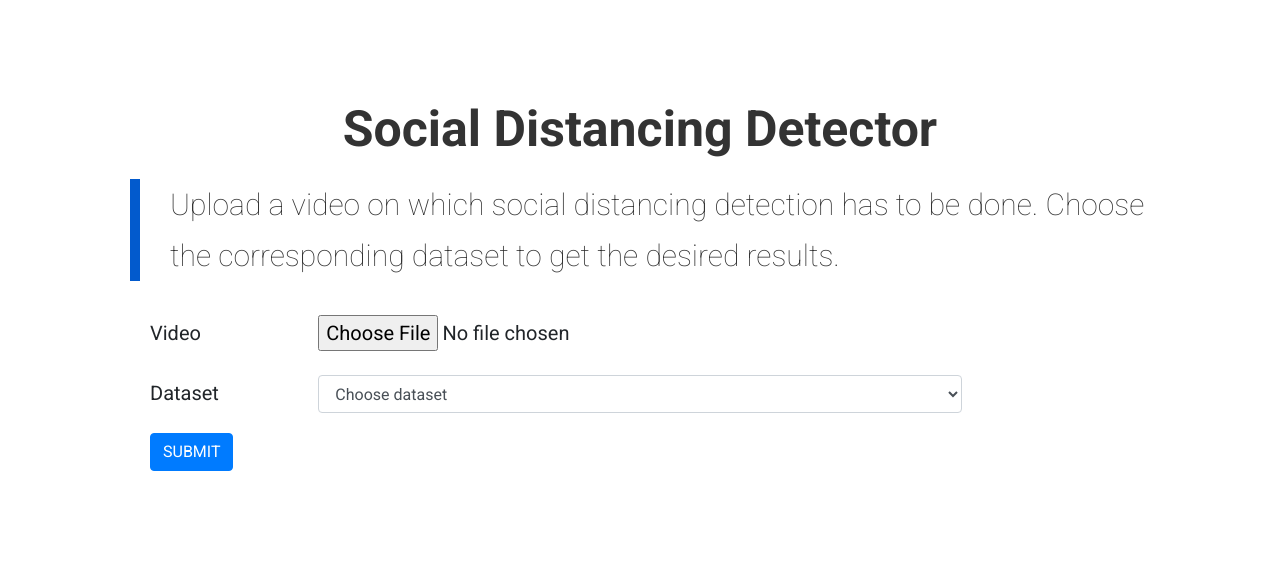
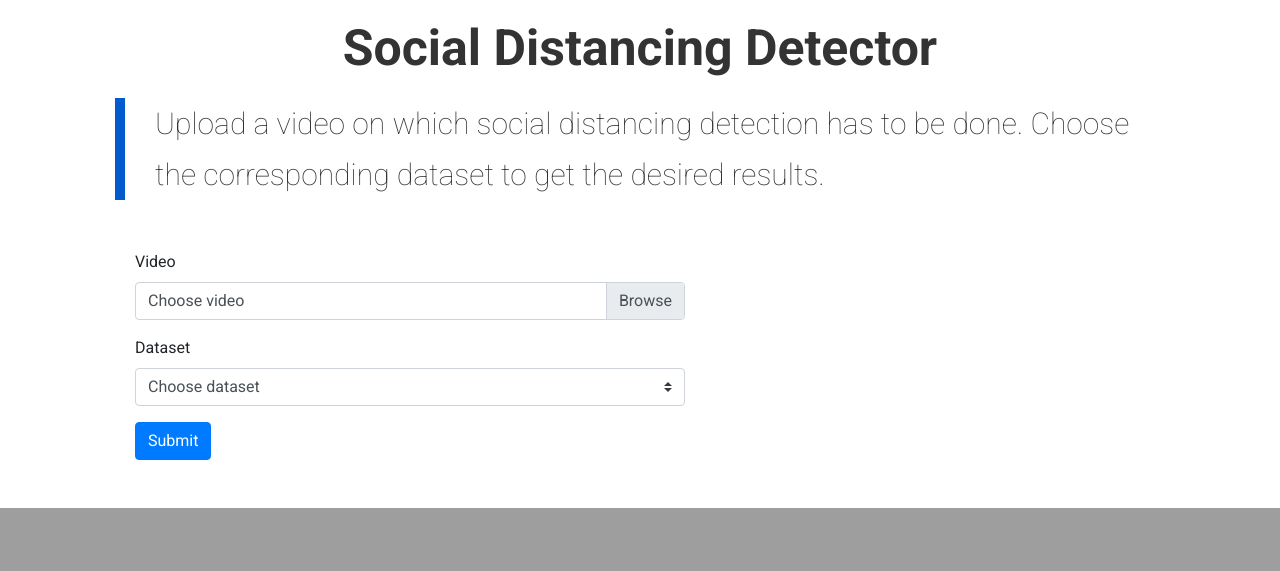
Before and after one commit to ujjawalpabreja99/social_distancing_detection, a Flask app: page / in a window 1280 px wide. Shown: the part 2086-2657 px from the top of the page. After the commit the page ends 2594 px from the top, so only its background shows below. Run offline with Flask 2, Linux system fonts and the light colour scheme; some libraries are stand-ins or nearby versions.

Commit message:
index.html frontend enhanced, js file refactored

```diff
--- /dev/null
+++ b/static/javascript/script.js
@@ -0,0 +1,29 @@
+const fileInput = document.querySelector(".custom-file-input");
+
+fileInput.addEventListener("change", (event) => {
+  const fileName = document.getElementById("video").files[0].name;
+  const fileLabel = event.target.nextElementSibling;
+  fileLabel.innerText = fileName;
+});
+
+const form = document.getElementById("form");
+
+form.addEventListener("submit", () => {
+  const dataset = document.getElementById("dataset").value;
+  const video = document.getElementById("video").value;
+
+  if (!video) {
+    event.preventDefault();
+    form.classList.add("was-validated");
+    return false;
+  }
+  if (!dataset) {
+    event.preventDefault();
+    form.classList.add("was-validated");
+    return false;
+  }
+
+  const loader = document.getElementById("loader");
+  loader.classList.add("remove-cover");
+  return true;
+});
--- a/static/stylesheets/style.css
+++ b/static/stylesheets/style.css
@@ -114,7 +114,7 @@
 }
 
 body {
-  font-family: "Montserrat", sans-serif, Arial, sans-serif;
+  font-family: "Roboto", Helvetica, Arial, Lucida, sans-serif;
 }
 
 .text-container {
@@ -135,6 +135,7 @@ body {
 }
 
 #subheading {
+  min-width: 720px;
   font-family: "Lobster", cursive;
   font-size: 80px;
   margin: 0;
@@ -142,7 +143,6 @@ body {
 }
 
 .heading3 {
-  font-family: "Roboto", Helvetica, Arial, Lucida, sans-serif;
   font-weight: 700;
   font-size: 50px;
   color: #333333;
@@ -153,7 +153,6 @@ body {
   line-height: 1.8em;
   color: #666;
   text-align: justify;
-  font-family: "Roboto", Helvetica, Arial, Lucida, sans-serif;
   font-weight: 100;
   font-size: 25px;
   padding: 20px 30px;
@@ -167,7 +166,6 @@ body {
   }*/
 
 .left-border-blue {
-  font-family: "Roboto", Helvetica, Arial, Lucida, sans-serif;
   font-weight: 100;
   -webkit-text-decoration-color: #0ec6c6;
   text-decoration-color: #0ec6c6;
@@ -178,3 +176,12 @@ body {
   padding-left: 30px !important;
   margin: 20px 30px 50px 30px;
 }
+
+#form-container {
+  padding: 0px 50px;
+  min-width: 1200px;
+}
+
+#video {
+  cursor: pointer;
+}
--- a/templates/index.html
+++ b/templates/index.html
@@ -26,8 +26,7 @@
     />
   </head>
   <body>
-    <!-- Loader -->
-    <div class="cover">
+    <div id="loader" class="cover">
       <div class="showbox">
         <div class="loader">
           <svg class="circular" viewBox="25 25 50 50">
@@ -56,10 +55,11 @@
       </div>
     </div>
 
-    <div style="padding: 100px" ;>
+    <div class="container my-5">
       <h3 class="heading3">
         Using Python to Monitor Social Distancing in a Public Area
       </h3>
+
       <p class="intro-para">
         Social-distancing is an important way to slow down the spread of
         infectious diseases. People are asked to limit their interactions with
@@ -80,82 +80,65 @@
       />
     </div>
 
-    <div style="padding: 100px; padding-top: 0">
+    <div class="container my-5">
       <h3 class="heading3">Social Distancing Detector</h3>
-      <h3 class="left-border-blue" style="margin-bottom: 30px">
+
+      <h3 class="left-border-blue">
         Upload a video on which social distancing detection has to be done.
         Choose the corresponding dataset to get the desired results.
       </h3>
-      <div
-        style="
-          padding: 0px 50px;
-          vertical-align: middle;
-          text-align: justify;
-          font-family: Roboto, Helvetica, Arial, Lucida, sans-serif;
-          font-weight: 100;
-          font-size: 20px;
-        "
-      >
+
+      <div id="form-container">
         <form
+          id="form"
           action="http://localhost:5000/uploader"
           method="POST"
           enctype="multipart/form-data"
+          novalidate
         >
-          <div class="form-group row">
-            <label for="vid" class="col-sm-2 col-form-label">
-              <strong>Video</strong>
-            </label>
-            <div class="col-sm-8 py-1">
-              <input
-                type="file"
-                class="form-control-file"
-                id="vid"
-                name="file"
-                accept="video/*"
-              />
+          <div class="form-group mb-3">
+            <label for="vid" class="col-md-12 px-0">Video</label>
+            <div class="col-md-6 px-0">
+              <div class="custom-file">
+                <input
+                  type="file"
+                  class="custom-file-input"
+                  id="video"
+                  name="file"
+                  accept="video/*"
+                  required
+                />
+                <label class="custom-file-label" for="validatedCustomFile">
+                  Choose video
+                </label>
+                <div class="invalid-feedback">Video required!</div>
+              </div>
             </div>
           </div>
-          <div class="form-group row">
-            <label for="dataset" class="col-sm-2 col-form-label">
-              <strong>Dataset</strong>
-            </label>
-            <div class="col-sm-8 py-1">
-              <select class="form-control" id="dataset" name="dataset">
-                <option selected disabled>Choose dataset</option>
+
+          <div class="form-group mb-3">
+            <label for="dataset" class="col-md-12 px-0">Dataset</label>
+            <div class="col-md-6 px-0">
+              <select
+                class="custom-select"
+                id="dataset"
+                name="dataset"
+                required
+              >
+                <option value="">Choose dataset</option>
                 <option value="grand_central">Grand Central</option>
                 <option value="mall">Mall</option>
                 <option value="oxford_town">Oxford Town</option>
               </select>
+              <div class="invalid-feedback">Dataset required!</div>
             </div>
           </div>
-          <button type="submit" class="btn btn-primary" onclick="funcCall()">
-            SUBMIT
-          </button>
+
+          <input id="submit" type="submit" class="btn btn-primary" />
         </form>
       </div>
     </div>
 
-    <!-- <h1>Some Heading</h1>
-    <form
-      action="http://localhost:5000/uploader"
-      method="POST"
-      enctype="multipart/form-data"
-    >
-      <label for="vid">Select video:</label>
-      <input type="file" id="vid" name="file" accept="video/*" />
-      <label for="dataset">Select a dataset:</label>
-      <select id="dataset" name="dataset">
-        <option value="grand_central">Grand Central</option>
-        <option value="mall">Mall</option>
-        <option value="oxford_town">Oxford Town</option>
-      </select>
-      <button type="submit" onclick="funcCall()">SUBMIT</button>
-    </form> -->
-
-    <script>
-      function funcCall() {
-        document.querySelector(".cover").classList.add("remove-cover");
-      }
-    </script>
+    <script src="{{ url_for('static', filename='javascript/script.js') }}"></script>
   </body>
 </html>
```
